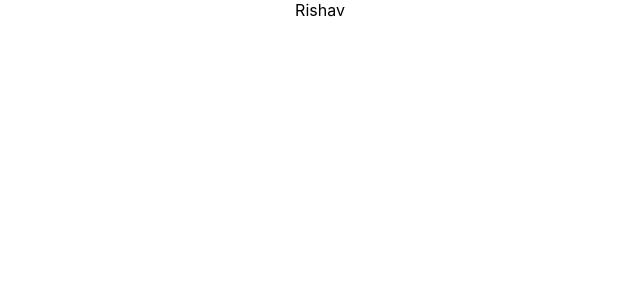
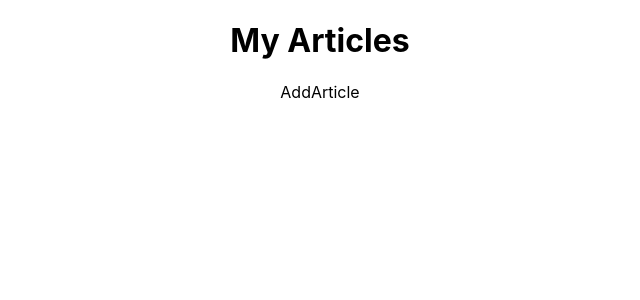
Before and after one commit to Rishu2000/redux-typescript, a React (Create React App) app: page / in a window 1280 px wide. Shown: the top 300 px of the page, without its empty margins (320-960 px from the left). Built offline with nearby package versions, Linux system fonts and the light colour scheme.

Commit message:
Added basic structure.

```diff
--- a/src/App.tsx
+++ b/src/App.tsx
@@ -1,12 +1,14 @@
 import React from 'react';
 import './App.css';
+import AddArticle from './components/AddArticle';
 
-function App() {
+const App: React.FC = () => {
   return (
-    <div className="App">
-      Rishav
-    </div>
-  );
+    <main className="App">
+      <h1>My Articles</h1>
+      <AddArticle/>
+    </main>
+  )
 }
 
 export default App;
--- a/src/components/AddArticle.tsx
+++ b/src/components/AddArticle.tsx
@@ -1 +1,11 @@
-export {}
+import React from 'react'
+
+const AddArticle:React.FC = () => {
+    return (
+        <div>
+            AddArticle
+        </div>
+    )
+}
+
+export default AddArticle
```
Also changed, not shown: src/components/Article.tsx (+11 -1 lines).
